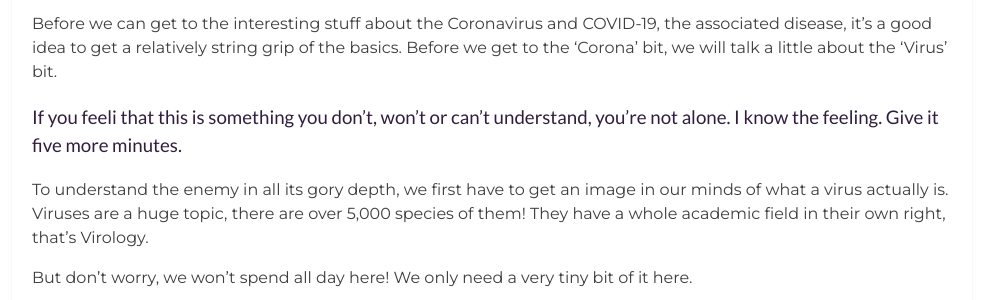
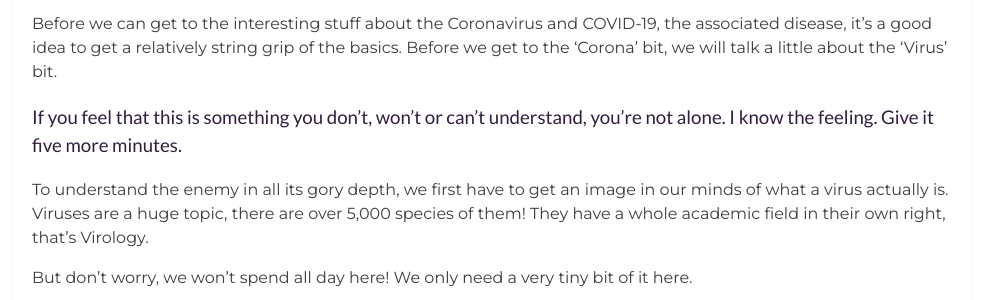
Before and after one commit to rosielin-group/rosielin-group.github.io, a Jekyll site: the page built from _posts/2020-4-9-Our-Great-War-:-The-Coronavirus-Pandemic-(-Part-I-:-Gearing-Up).markdown, in a window 1280 px wide. Shown: the part 2070-2370 px from the top of the page, without its empty margins (148-1131 px from the left). Built offline with Jekyll 4.4.1, drawn with Linux system fonts in a browser that asks for light colours; our own code applies the rules of GitHub Pages for plain Markdown files; comment, search, counter and statistics services are not loaded.

Commit message:
Update 2020-4-9-Our-Great-War-:-The-Coronavirus-Pandemic-(-Part-I-:-Gearing-Up).markdown

```diff
--- a/_posts/2020-4-9-Our-Great-War-:-The-Coronavirus-Pandemic-(-Part-I-:-Gearing-Up).markdown
+++ b/_posts/2020-4-9-Our-Great-War-:-The-Coronavirus-Pandemic-(-Part-I-:-Gearing-Up).markdown
@@ -47,7 +47,7 @@
 
 Before we can get to the interesting stuff about the Coronavirus and COVID-19, the associated disease, it's a good idea to get a relatively string grip of the basics. Before we get to the 'Corona' bit, we will talk a little about the 'Virus' bit.
 
-### If you feeli that this is something you don't, won't or can't understand, you're not alone. I know the feeling. Give it five more minutes.
+### If you feel that this is something you don't, won't or can't understand, you're not alone. I know the feeling. Give it five more minutes.
 
 To understand the enemy in all its gory depth, we first have to get an image in our minds of what a virus actually is. Viruses are a huge topic, there are over 5,000 species of them! They have a whole academic field in their own right, that's Virology.
 
```
